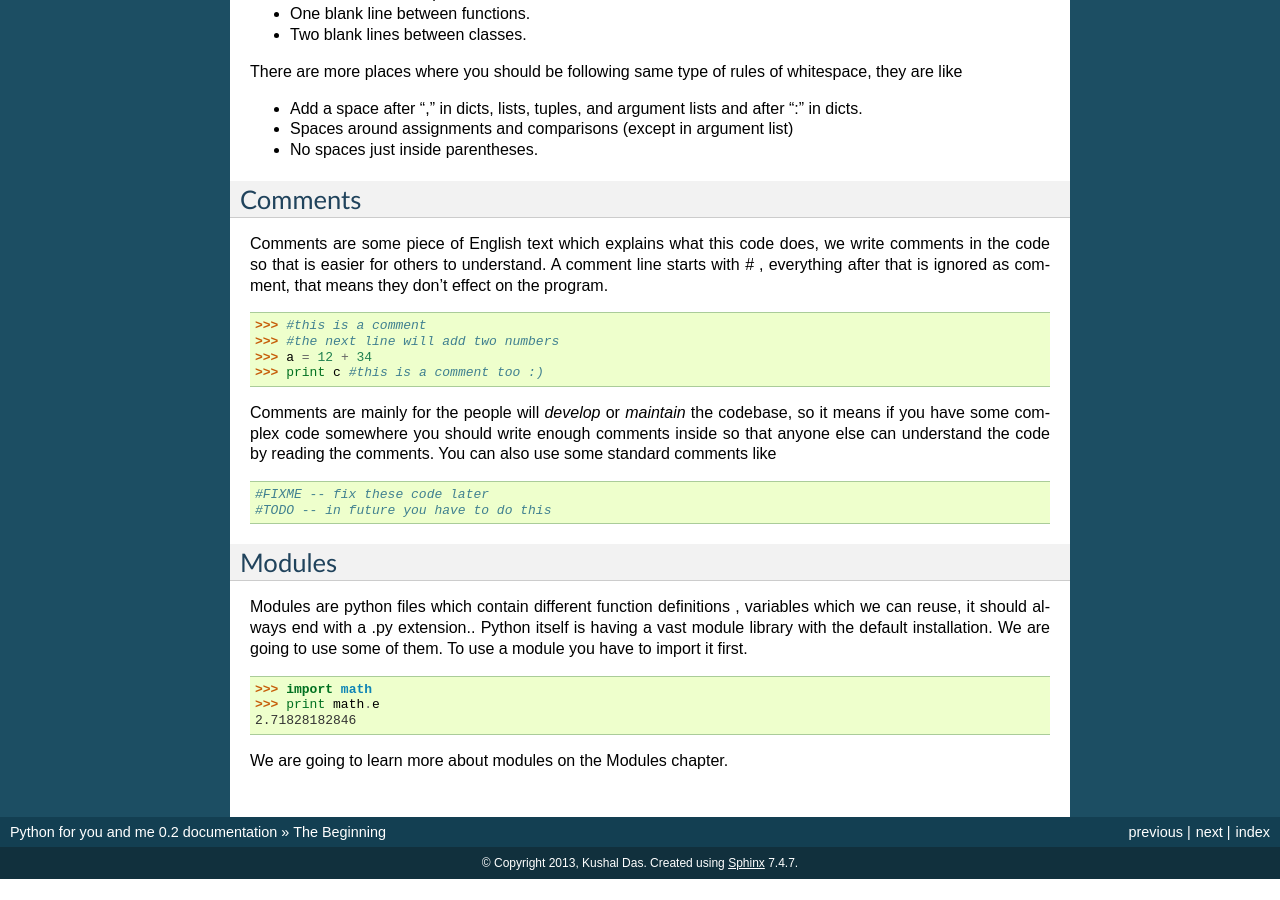
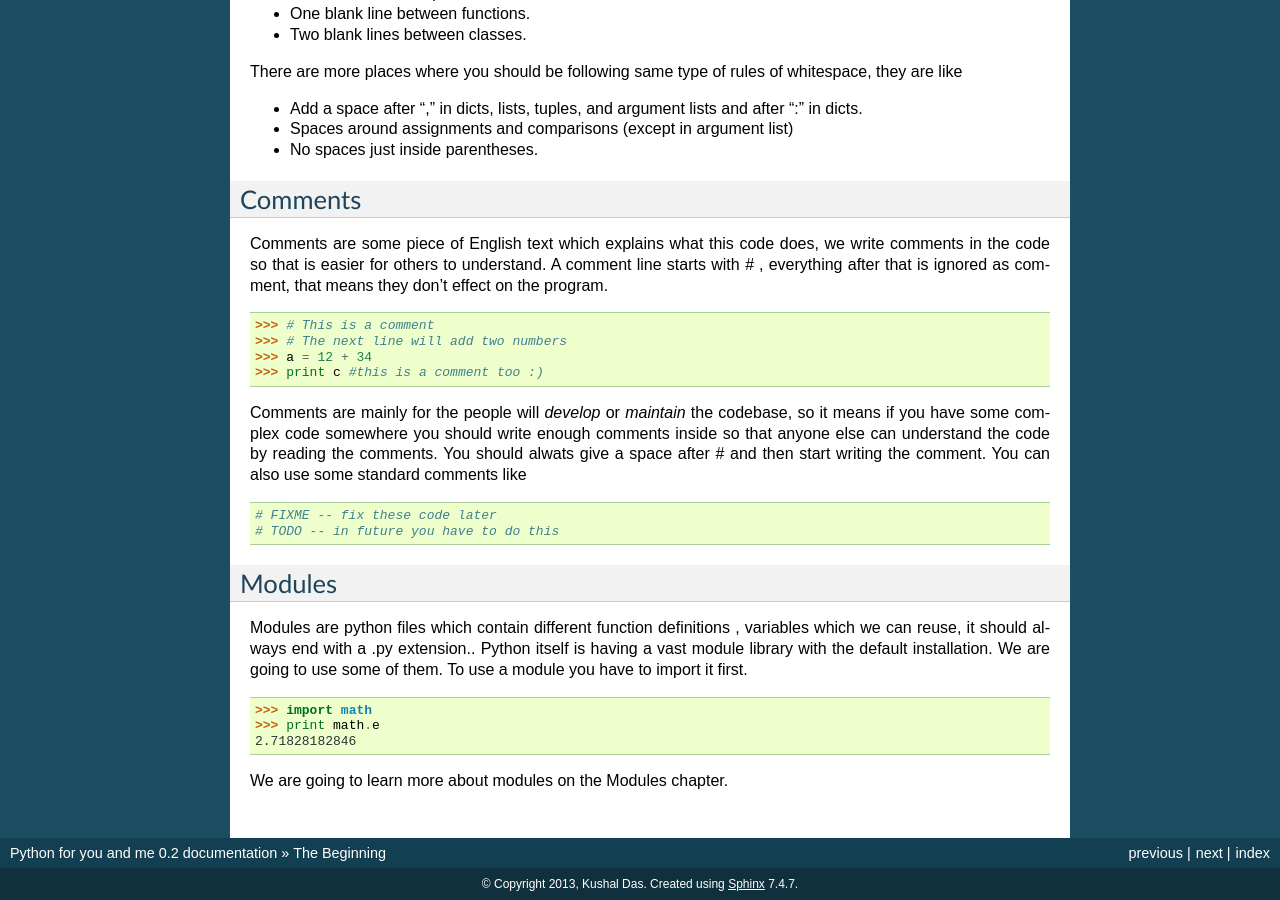
Before and after one commit to kushaldas/pym, a Sphinx documentation site: the page built from docs/thebeginning.rst, in a window 1280 px wide and 900 px high, scrolled down 1268 px. Built offline with Sphinx 7.4.7, drawn with Linux system fonts in a browser that asks for light colours; formulas are drawn with MathJax 3; before the commit the page ends 2147 px from its top, so only the background shows below that; some of the changed text lies outside the part shown.

Commit message:
Updates on commits, put a space after #.

```diff
--- a/docs/thebeginning.rst
+++ b/docs/thebeginning.rst
@@ -10,14 +10,14 @@ So we are going to look at our first code. As python is an interpreted language
 
     $ python
     Python 2.5.1 (r251:54863, Oct 30 2007, 13:54:11)
-    [GCC 4.1.2 20070925 (Red Hat 4.1.2-33)] on linux2
+    q[GCC 4.1.2 20070925 (Red Hat 4.1.2-33)] on linux2
     Type "help", "copyright", "credits" or "license" for more information.
     >>>
 
 In our first code we are going to print "Hello World!" , so do it as below,
 ::
 
-    >>>print "Hello World!"
+    >>> print "Hello World!"
     Hello World!
 
 helloworld.py
@@ -89,17 +89,18 @@ Comments are some piece of English text which explains what this code does, we w
 
 ::
 
-    >>> #this is a comment
-    >>> #the next line will add two numbers
+    >>> # This is a comment
+    >>> # The next line will add two numbers
     >>> a = 12 + 34
     >>> print c #this is a comment too :)
 
-Comments are mainly for the people will *develop* or *maintain* the codebase, so it means if you have some complex code somewhere you should write enough comments inside so that anyone else can understand the code by reading the comments. You can also use some standard comments like
+Comments are mainly for the people will *develop* or *maintain* the codebase, so it means if you have some complex code somewhere you should write enough comments inside so that anyone else can understand the code by reading the comments. You should alwats give a space after # and then start writing
+the comment. You can also use some standard comments like
 
 ::
 
-    #FIXME -- fix these code later
-    #TODO -- in future you have to do this
+    # FIXME -- fix these code later
+    # TODO -- in future you have to do this
 
 Modules
 =======
```
